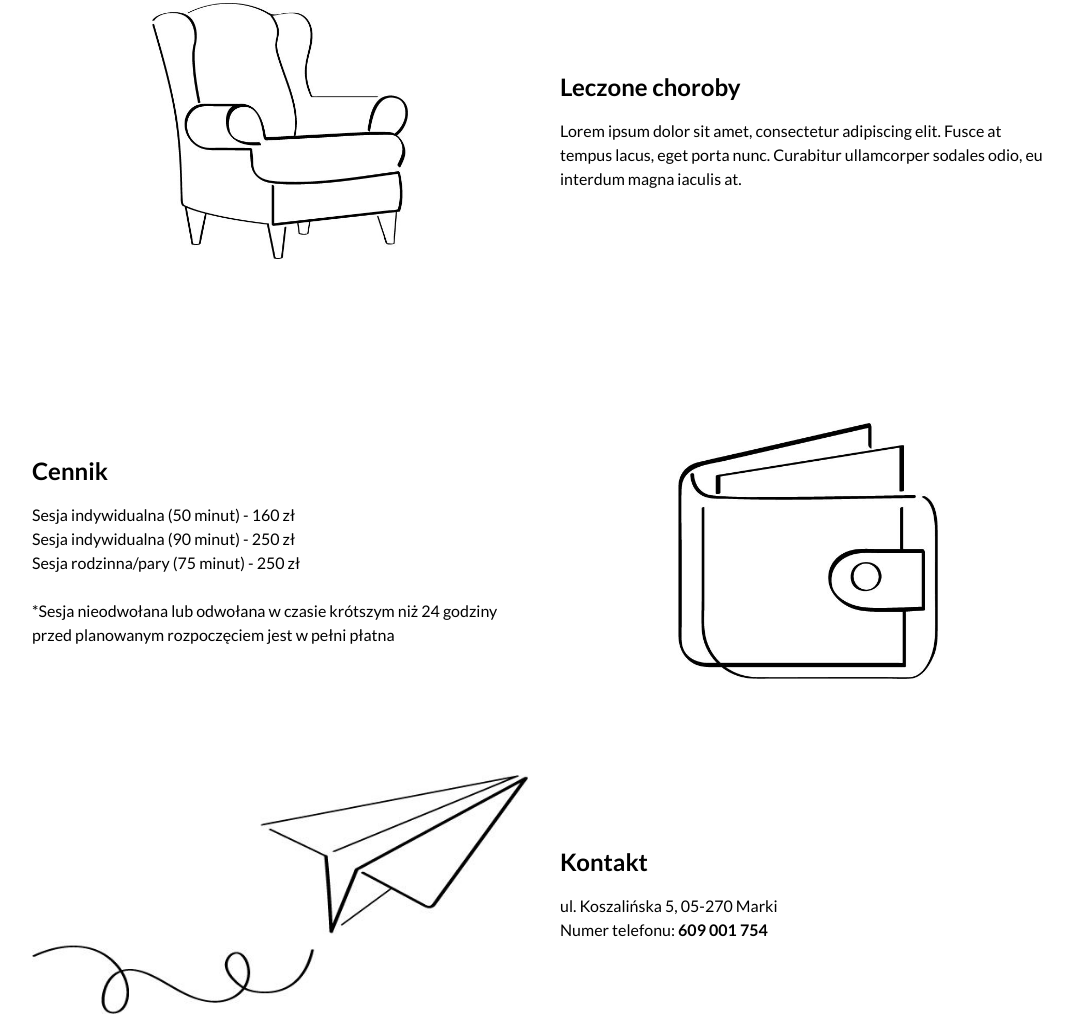
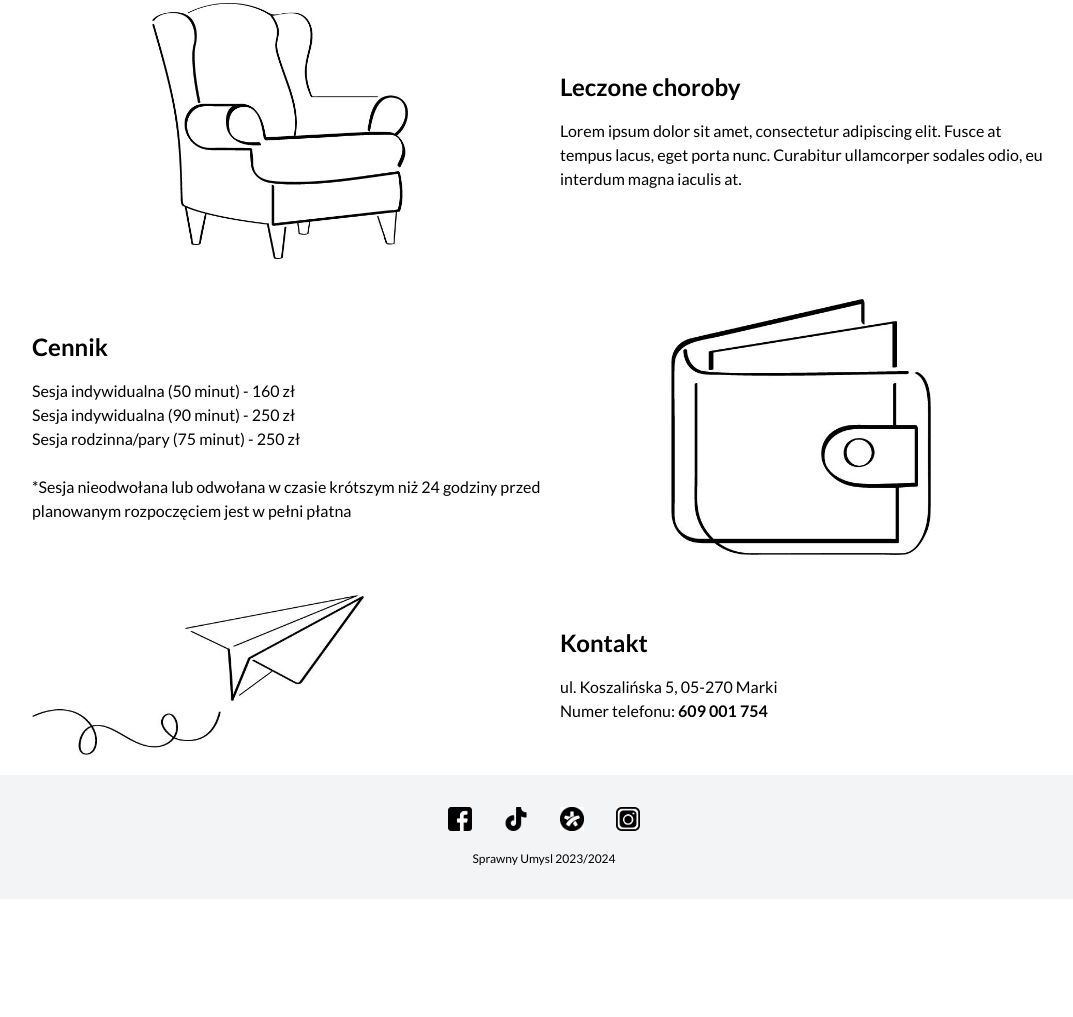
Before and after one commit to Migacz85/sprawny-umsyl, a plain HTML site: page index.html in a window 1280 px wide. Shown: the part 981-1998 px from the top of the page, without its empty margins (96-1169 px from the left). After the commit the page ends 1880 px from the top, so only its background shows below. Drawn offline with nearby package versions, Linux system fonts and the light colour scheme.

Commit message:
Fix paddings between sections

```diff
--- a/index.html
+++ b/index.html
@@ -154,9 +154,8 @@ body {
     </section>
 <!-- Section 2  -->
 
-  <main class="pt-24">
-    <section id="section3" class="bg-gray-0 py-12 px-4 sm:px-8 lg:px-16 xl:px-32 2xl:px-64">
-      <div class="grid grid-cols-1 md:grid-cols-2 gap-8 items-center">
+    <section id="section3" class="bg-gray-0 py-5 px-4 sm:px-8 lg:px-16 xl:px-32 2xl:px-64">
+      <div class="grid grid-cols-1 md:grid-cols-2 gap-1 items-center">
         <div class="hidden md:block md:order-1">
           <img src="img/portfel.jpg" alt="Image 1" class="max-h-64 mx-auto">
         </div>
@@ -176,14 +175,14 @@ body {
       </div>
     </section>
 
-    <section id="section4" class="bg-white py-12 px-4 sm:px-8 lg:px-16 xl:px-32 2xl:px-64">
+    <section id="section4" class="bg-white py-5 px-4 sm:px-8 lg:px-16 xl:px-32 2xl:px-64">
       <div class="grid grid-cols-1 md:grid-cols-2 gap-8 items-center">
         <div class="hidden md:block">
-          <img src="img/telegram.jpg" alt="Image 2" class="max-h-64">
+          <img src="img/telegram.jpg" alt="Image 2" class="max-h-40">
         </div>
         <div>
           <h2 class="text-2xl font-bold mb-4">Kontakt</h2>
-          <img src="img/telegram.jpg" alt="Image 2" class="md:hidden mb-4 max-h-64">
+          <img src="img/telegram.jpg" alt="Image 2" class="md:hidden mb-4 mx-auto max-h-40">
 
           <p> ul. Koszalińska 5, 05-270 Marki </p>
           <p> Numer telefonu: <b>609 001 754</b> </p>
```
